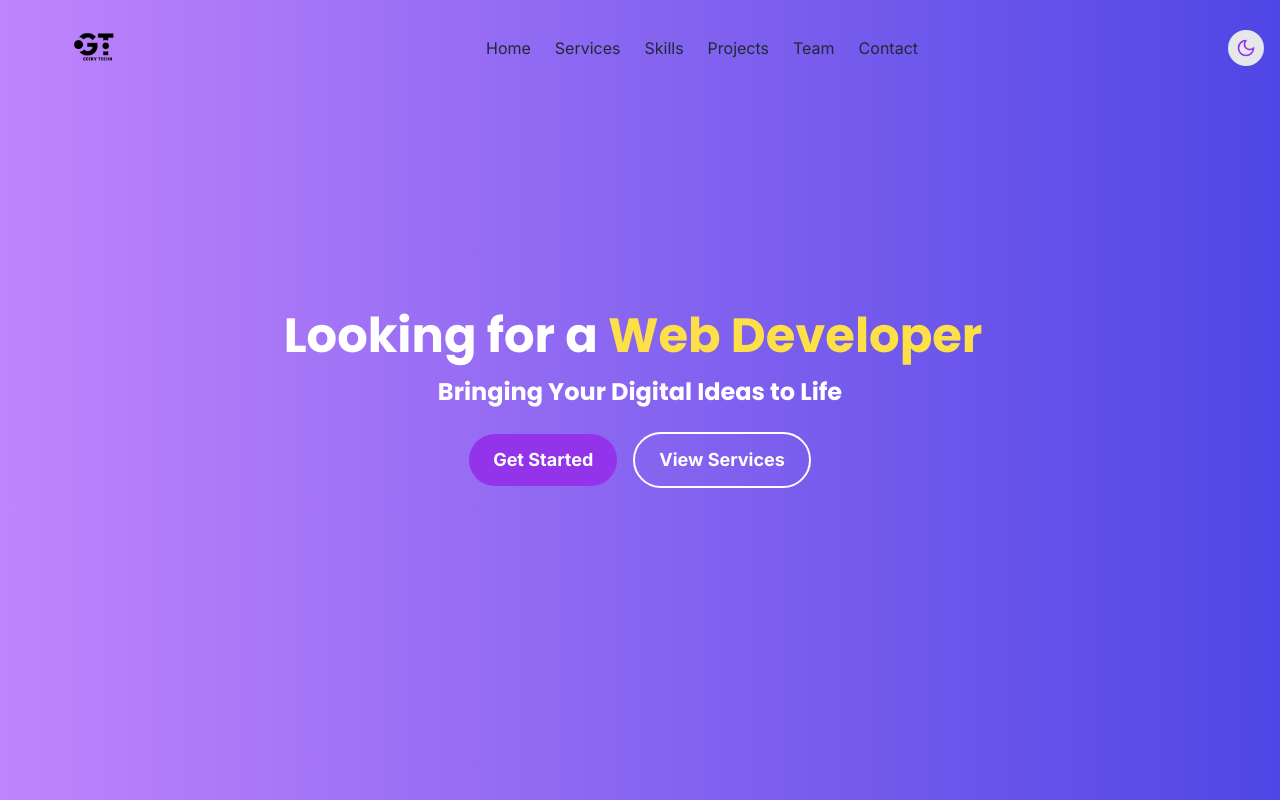
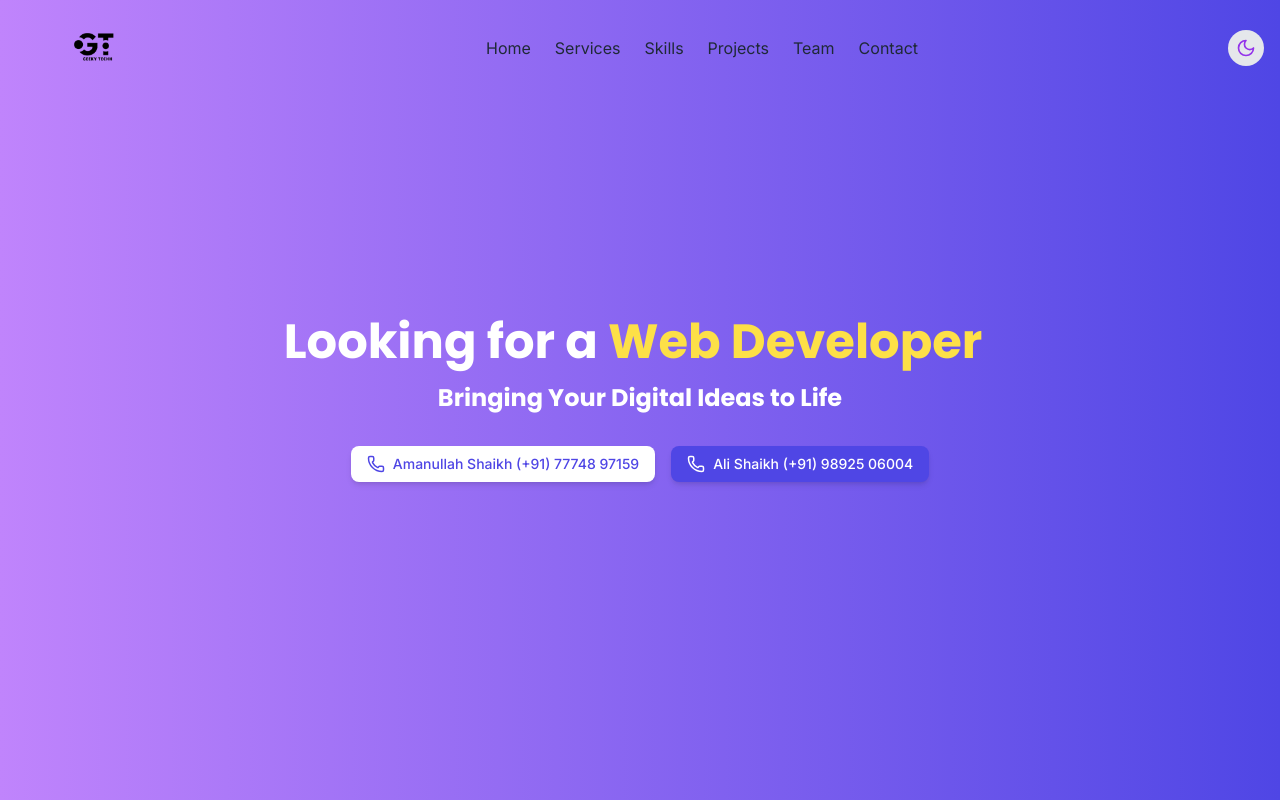
Before and after one commit to shaikhsameer18/GeekyTechh3.0, a Next.js app: page / in a window 1280 px wide. Shown: the top 800 px of the page. Built offline with nearby package versions, Linux system fonts and the light colour scheme.

Commit message:
Hero Fixed

```diff
--- a/components/Footer.tsx
+++ b/components/Footer.tsx
@@ -145,7 +145,7 @@ export default function Footer() {
         {/* Footer Bottom */}
         <div className="mt-8 pt-6 border-t border-gray-200 dark:border-gray-700 text-center">
           <p className="text-gray-600 dark:text-gray-400 text-sm">
-            &copy; {currentYear} GeekyTechh. All rights reserved.
+            &copy; 2022 - {currentYear} GeekyTechh. All rights reserved.
           </p>
         </div>
       </div>
--- a/components/HeroSection.tsx
+++ b/components/HeroSection.tsx
@@ -1,10 +1,9 @@
 'use client'
 
 import { motion } from 'framer-motion'
-import Link from 'next/link'
 import { useState, useEffect } from 'react'
+import { Phone } from 'lucide-react'
 // import Image from 'next/image'
-// import hero1 from "@/app/assets/hero2.jpg"
 
 const roles = [
   "Web Developer",
@@ -39,22 +38,12 @@ export default function HeroSection() {
   }, [text, isDeleting, roleIndex])
 
   return (
-    <section id="home" className="relative h-screen flex items-center justify-center overflow-hidden bg-gradient-to-r from-purple-400 to-indigo-600 dark:from-purple-900 dark:to-indigo-800">
-      {/* Background Image using next/image */}
-      <div className="absolute inset-0">
-        {/* <Image
-          src={hero1}
-          alt="Hero Background"
-          layout="fill"
-          objectFit="cover"
-          className="object-cover"
-        /> */}
-      </div>
-
-      <div className="relative z-10 text-center max-w-4xl px-4">
+    <section id="home" className="relative min-h-screen flex items-center justify-center overflow-hidden bg-gradient-to-r from-purple-400 to-indigo-600 dark:from-purple-900 dark:to-indigo-800">
+      {/* Background Image */}
+      <div className="relative z-10 text-center max-w-4xl px-4 py-16">
         {/* Top Text */}
         <motion.h1
-          className="text-3xl md:text-5xl font-bold mb-4 font-poppins text-white dark:text-gray-300"
+          className="text-3xl md:text-5xl font-bold mb-4 font-poppins text-white"
           initial={{ opacity: 0, y: -20 }}
           animate={{ opacity: 1, y: 0 }}
           transition={{ duration: 0.8 }}
@@ -65,27 +54,35 @@ export default function HeroSection() {
 
         {/* Bottom Text */}
         <motion.p
-          className="text-xl md:text-2xl font-bold font-poppins text-white dark:text-gray-300"
+          className="text-xl md:text-2xl font-bold font-poppins text-white mb-8"
           initial={{ opacity: 0, y: -20 }}
           animate={{ opacity: 1, y: 0 }}
-          transition={{ duration: 0.8 }}
+          transition={{ duration: 0.8, delay: 0.2 }}
         >
           Bringing Your Digital Ideas to Life
         </motion.p>
 
-        {/* Buttons */}
+        {/* Contact Buttons */}
         <motion.div
-          className="space-x-4 mt-6"
+          className="flex flex-col items-center justify-center gap-3 mt-8 sm:flex-row sm:gap-4"
           initial={{ opacity: 0, y: 20 }}
           animate={{ opacity: 1, y: 0 }}
           transition={{ duration: 0.8, delay: 0.4 }}
         >
-          <Link href="#contact" className="bg-purple-600 text-white px-6 py-3 rounded-full font-bold text-lg hover:bg-purple-700 transition duration-300 inline-block">
-            Get Started
-          </Link>
-          <Link href="#services" className="bg-transparent border-2 border-white text-white px-6 py-3 rounded-full font-bold text-lg hover:bg-white hover:text-purple-600 transition duration-300 inline-block">
-            View Services
-          </Link>
+          <a
+            href="tel:+917774897159"
+            className="inline-flex items-center justify-center px-4 py-2 text-sm font-medium text-indigo-600 transition-transform duration-300 bg-white rounded-lg shadow-md hover:shadow-lg hover:scale-105 w-full sm:w-auto"
+          >
+            <Phone className="mr-2" size={18} />
+            Amanullah Shaikh (+91) 77748 97159
+          </a>
+          <a
+            href="tel:+919892506004"
+            className="inline-flex items-center justify-center px-4 py-2 text-sm font-medium text-white transition-transform duration-300 bg-indigo-600 rounded-lg shadow-md hover:shadow-lg hover:scale-105 w-full sm:w-auto"
+          >
+            <Phone className="mr-2" size={18} />
+            Ali Shaikh (+91) 98925 06004
+          </a>
         </motion.div>
       </div>
     </section>
```
